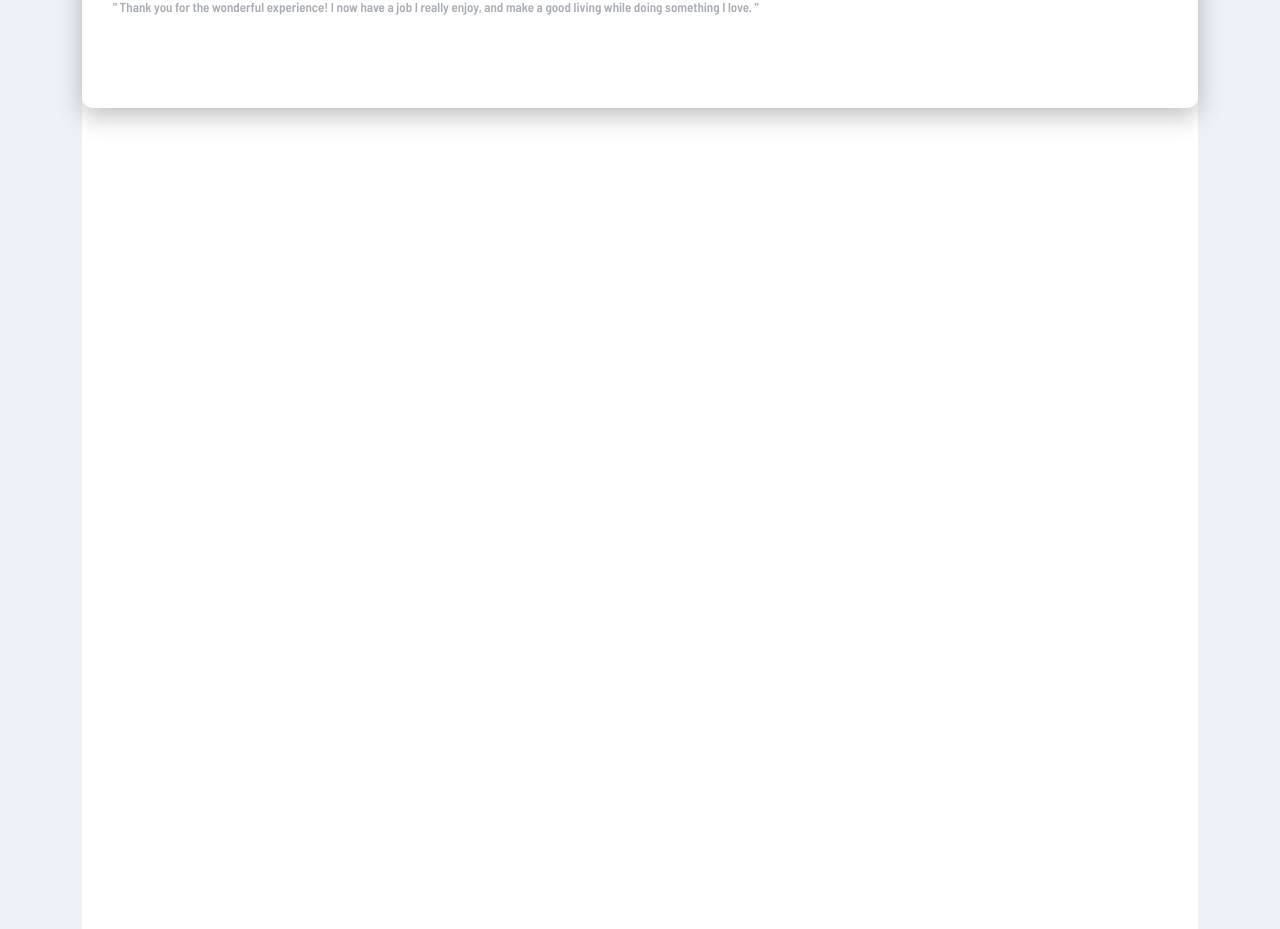
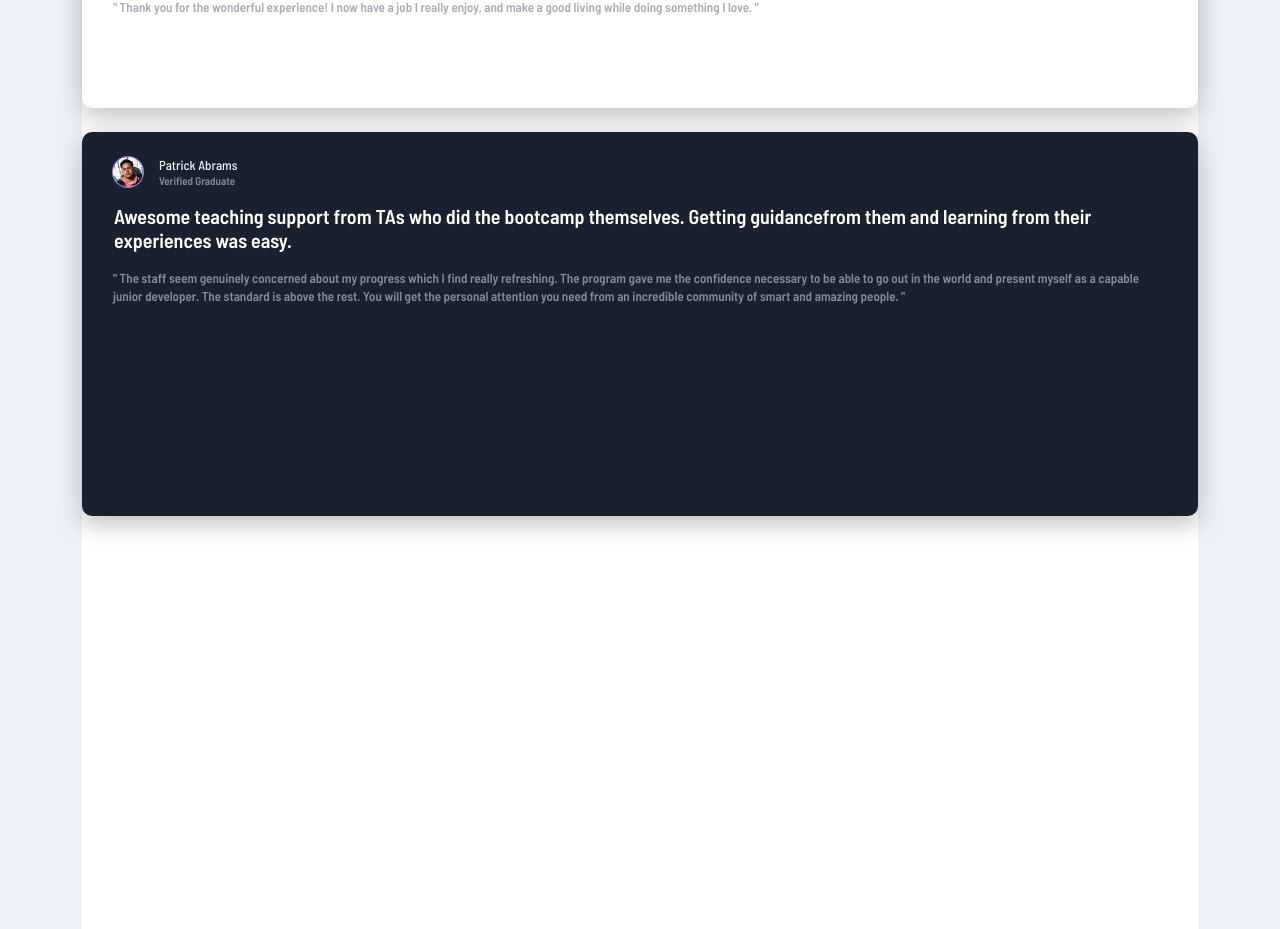
Before and after one commit to JCDMeira/testimonials-grid, a React (Create React App) app: page / in a window 1280 px wide. Shown: the part 918-1847 px from the top of the page. Built offline with nearby package versions, Linux system fonts and the light colour scheme.

Commit message:
Add: fourth card

```diff
--- a/src/App.jsx
+++ b/src/App.jsx
@@ -4,6 +4,7 @@ import { GlobalStye, Conteiner, Content } from './global';
 import photo1 from './assets/images/image-daniel.jpg';
 import photo2 from './assets/images/image-jonathan.jpg';
 import photo3 from './assets/images/image-jeanette.jpg';
+import photo4 from './assets/images/image-patrick.jpg';
 
 function App() {
   return (
@@ -62,6 +63,25 @@ function App() {
             Thank you for the wonderful experience! I now have a job I really
             enjoy, and make a good living while doing something I love.
           </Card>
+
+          <Card
+            background="#19212E"
+            height="38.4"
+            photo={photo4}
+            name={['Patrick Abrams', '#ECF2F8']}
+            verified={true}
+            tittle={[
+              'Awesome teaching support from TAs who did the bootcamp themselves. Getting guidancefrom them and learning from their experiences was easy.',
+              '#FFFFFF',
+            ]}
+          >
+            The staff seem genuinely concerned about my progress which I find
+            really refreshing. The program gave me the confidence necessary to
+            be able to go out in the world and present myself as a capable
+            junior developer. The standard is above the rest. You will get the
+            personal attention you need from an incredible community of smart
+            and amazing people.
+          </Card>
         </Content>
       </Conteiner>
     </>
```
